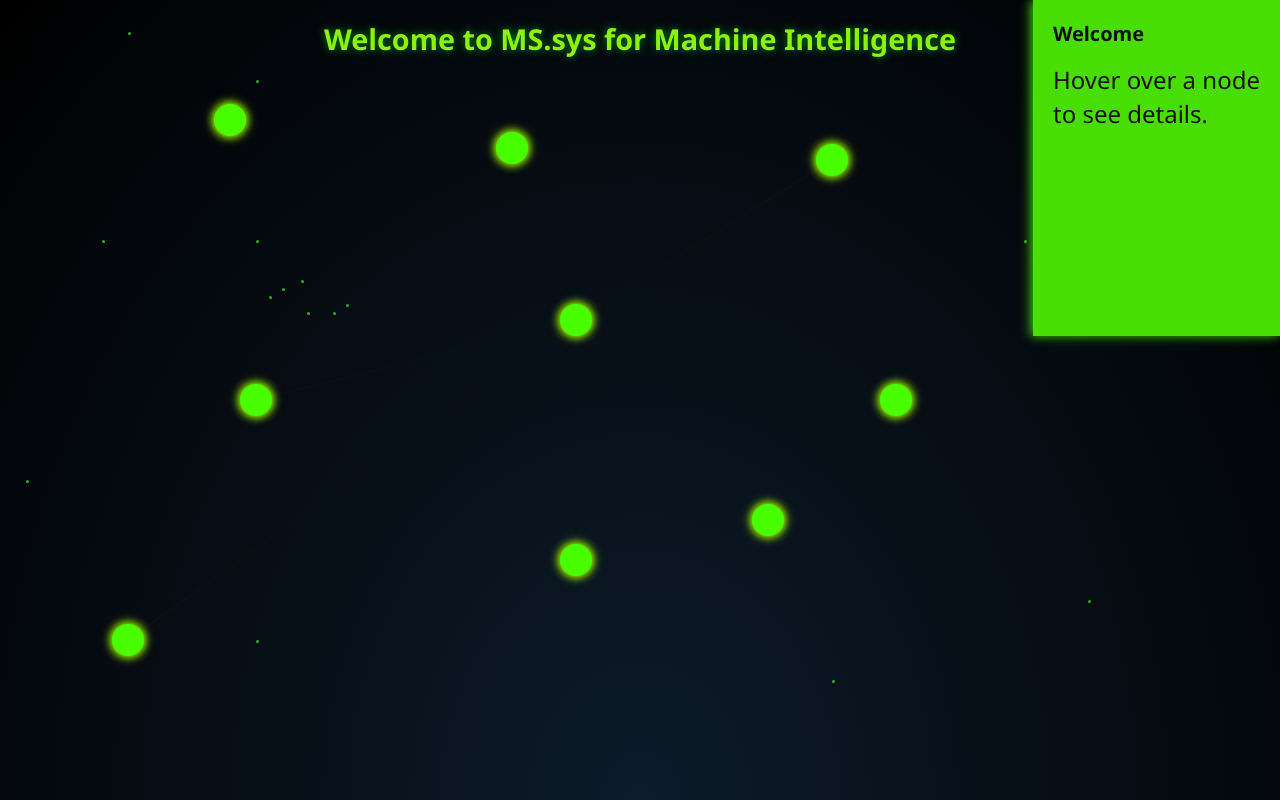
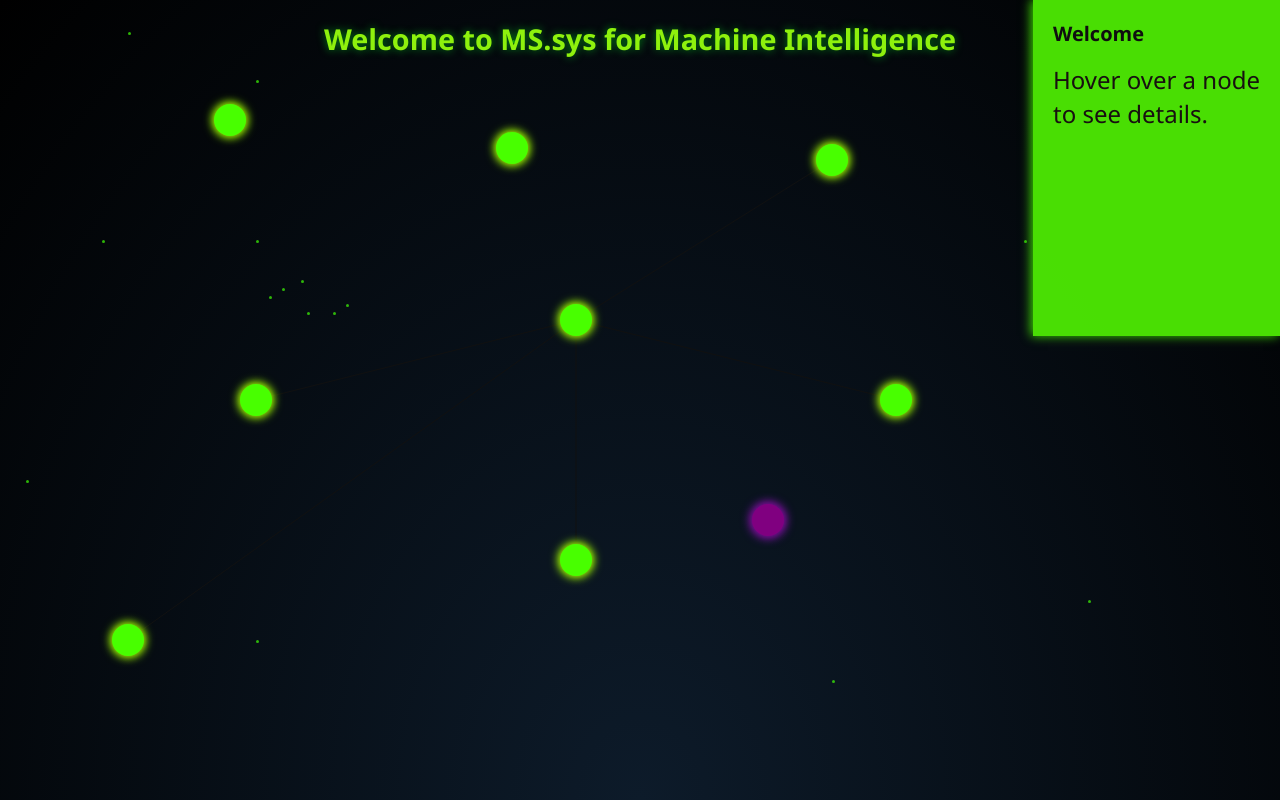
Before and after one commit to Momegaii/Ms20_sys, a Flask app: page /stars in a window 1280 px wide; the page is wider, and only the part inside the window is pictured. Run offline with Flask 3, Linux system fonts and the light colour scheme; parts of the project's set-up code (start-up, migrations or seed data) failed here and were passed over.

Commit message:
Update stars.html

```diff
--- a/templates/stars.html
+++ b/templates/stars.html
@@ -71,7 +71,7 @@
     <div class="node1" style="top: 65%; left: 60%;" onclick="window.open('/WL', '_blank')">
       <div class="node-label">WL 1 Transformer</div>
       <div class="node-description">My first transformer form</div>
-      <div class="star"></div>
+      <div class="star1"></div>
     </div>
 
     <!-- DISTANT STARS -->
```
